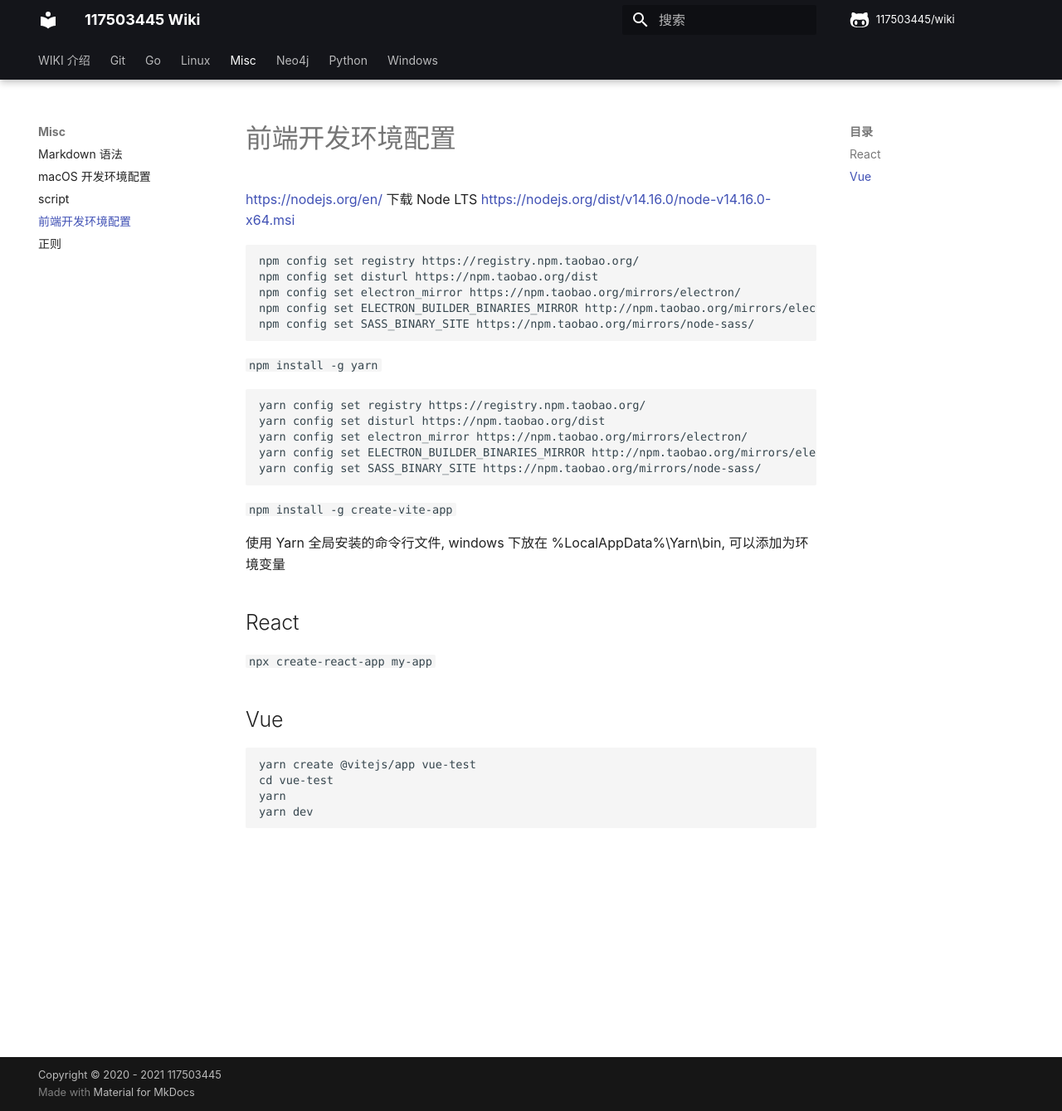
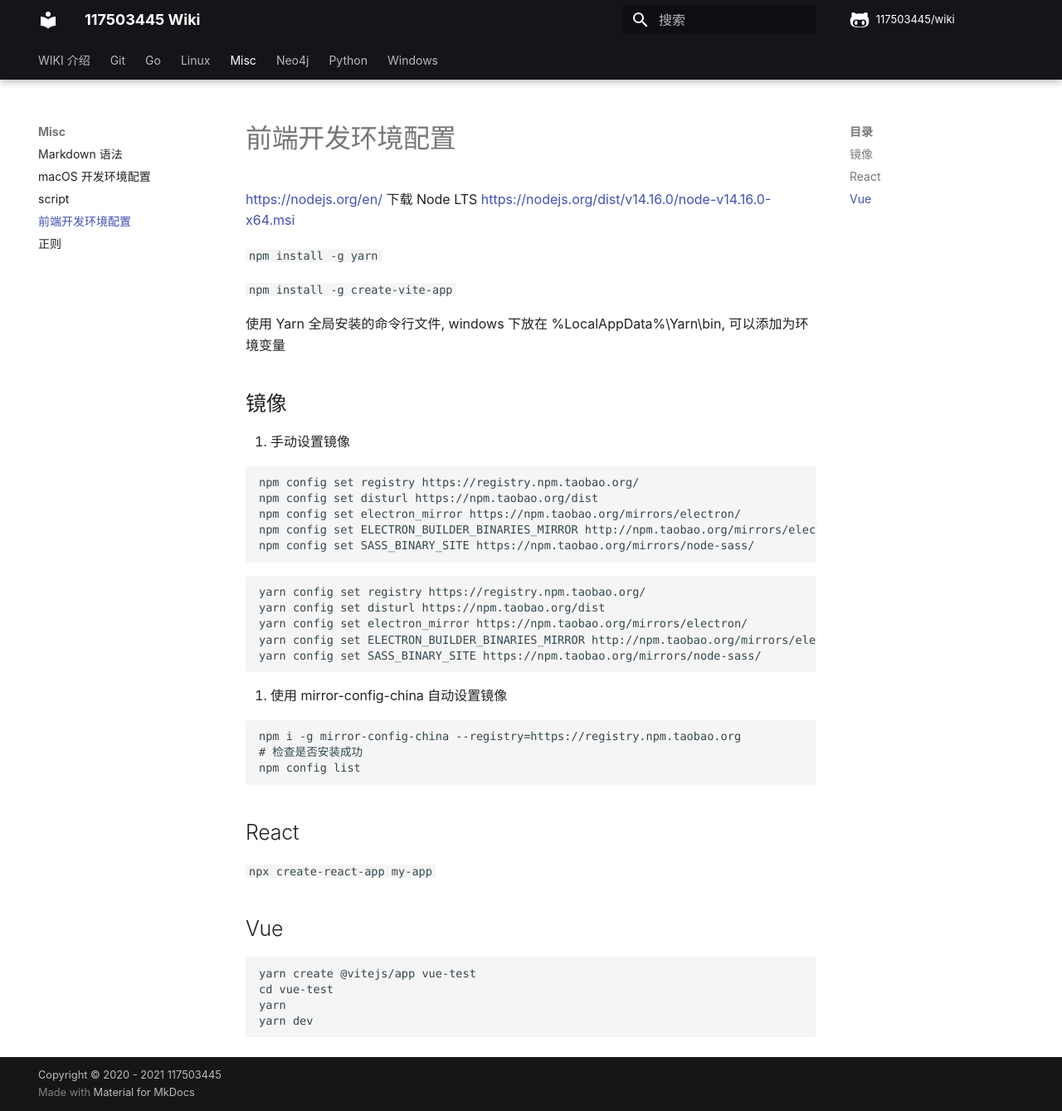
Before and after one commit to 117503445/wiki, an MkDocs documentation site: the page built from docs/misc/前端开发环境配置.md, in a window 1280 px wide and 1339 px high. Shown: the whole window at 83% size. Built offline with MkDocs 1.6.1 and Material for MkDocs 9.7.7, drawn with Linux system fonts in a browser that asks for light colours; some web fonts are replaced; comment, search, counter and statistics services are not loaded.

Commit message:
Update 前端开发环境配置.md

````diff
--- a/docs/misc/前端开发环境配置.md
+++ b/docs/misc/前端开发环境配置.md
@@ -1,6 +1,16 @@
 # 前端开发环境配置
 
 <https://nodejs.org/en/> 下载 Node LTS <https://nodejs.org/dist/v14.16.0/node-v14.16.0-x64.msi>
+
+`npm install -g yarn`
+
+`npm install -g create-vite-app`
+
+使用 Yarn 全局安装的命令行文件, windows 下放在 %LocalAppData%\Yarn\bin, 可以添加为环境变量
+
+## 镜像
+
+1. 手动设置镜像
 
 ```sh
 npm config set registry https://registry.npm.taobao.org/
@@ -20,9 +28,13 @@ yarn config set ELECTRON_BUILDER_BINARIES_MIRROR http://npm.taobao.org/mirrors/e
 yarn config set SASS_BINARY_SITE https://npm.taobao.org/mirrors/node-sass/
 ```
 
-`npm install -g create-vite-app`
+2. 使用 mirror-config-china 自动设置镜像
 
-使用 Yarn 全局安装的命令行文件, windows 下放在 %LocalAppData%\Yarn\bin, 可以添加为环境变量
+```sh
+npm i -g mirror-config-china --registry=https://registry.npm.taobao.org
+# 检查是否安装成功
+npm config list
+```
 
 ## React
 
````
Also changed, not shown: other parts of docs/misc/前端开发环境配置.md (+0 -2 lines).
